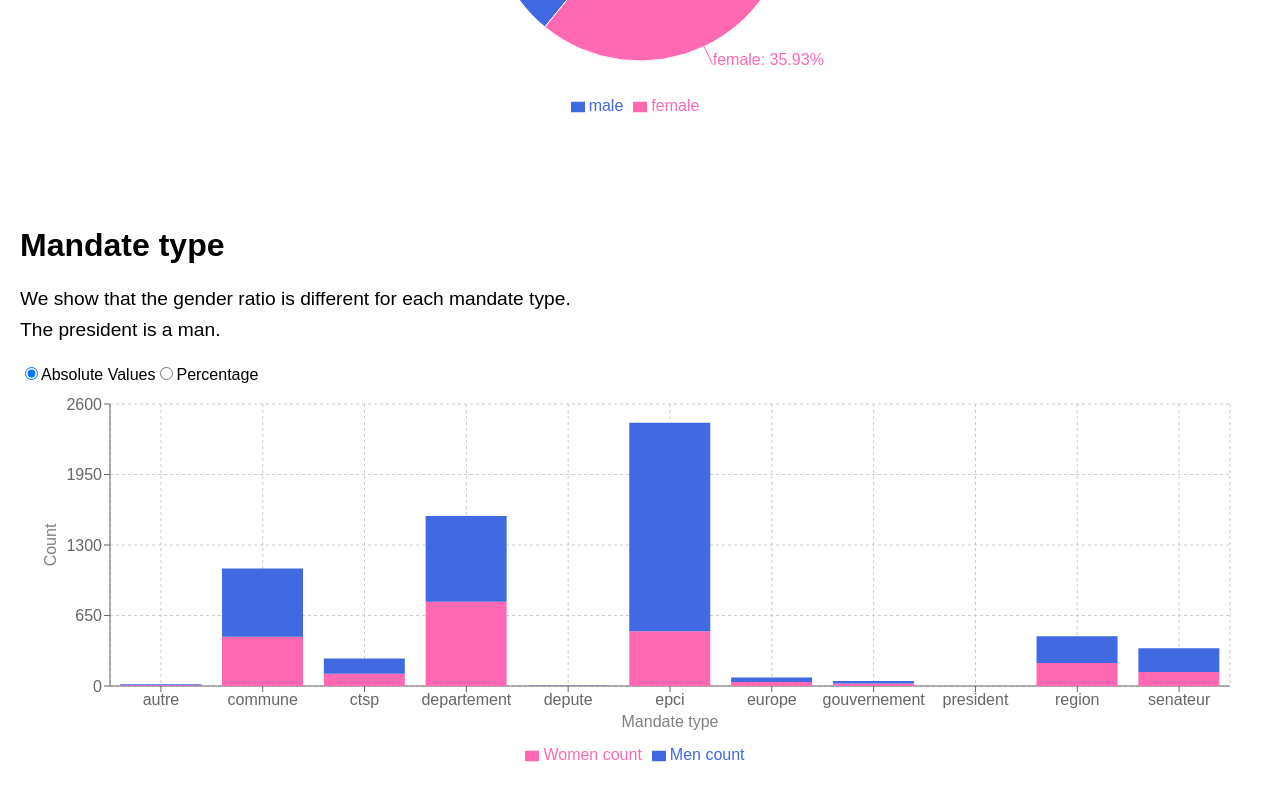
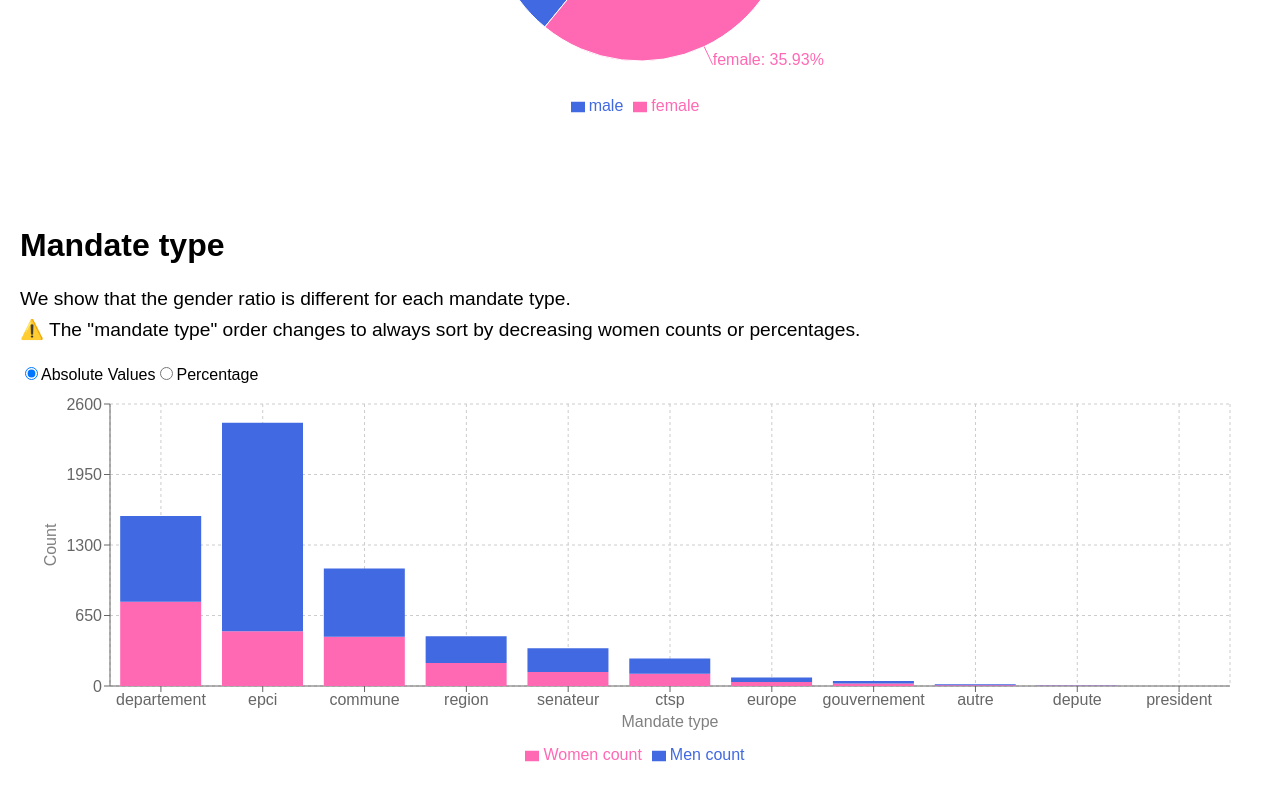
Before and after one commit to louispaulet/hatvp_reactjs_viz, a React (Create React App) app in the folder hatvp_viz/: page /hatvp_reactjs_viz/gender_equality in a window 1280 px wide. Shown: the part 1292-2092 px from the top of the page. Built offline with nearby package versions, Linux system fonts and the light colour scheme.

Commit message:
reorder barplot (mandate type) when radio button is clicked

```diff
--- a/hatvp_viz/src/plots/gender_count_per_mandate_type.js
+++ b/hatvp_viz/src/plots/gender_count_per_mandate_type.js
@@ -44,13 +44,22 @@ const GenderCountPerMandateType = () => {
     });
   };
 
-  const displayedData = viewMode === 'percentage' ? transformDataToPercentage(data) : data;
+  const sortDataByWomenCount = (data) => {
+    return data.sort((a, b) => b.female_count - a.female_count);
+  };
+
+  const sortDataByWomenPercentage = (data) => {
+    return data.sort((a, b) => b.female_count - a.female_count);
+  };
+
+  let displayedData = viewMode === 'percentage' ? transformDataToPercentage(data) : data;
+  displayedData = viewMode === 'percentage' ? sortDataByWomenPercentage(displayedData) : sortDataByWomenCount(displayedData);
 
   return (
     <section className="App-section" id="surname_count">
       <h2>Mandate type</h2>
       <p>We show that the gender ratio is different for each mandate type.<br/>
-      The president is a man.</p>
+      ⚠️ The "mandate type" order changes to always sort by decreasing women counts or percentages.</p>
       <div>
         <label>
           <input
```
